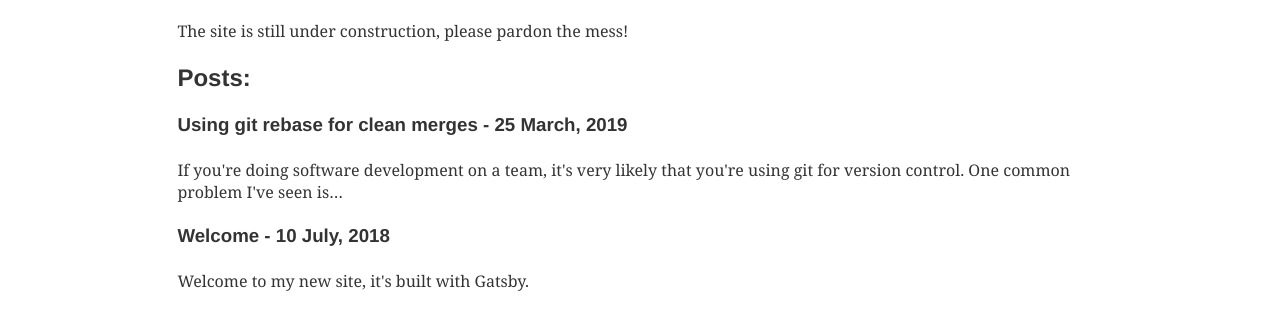
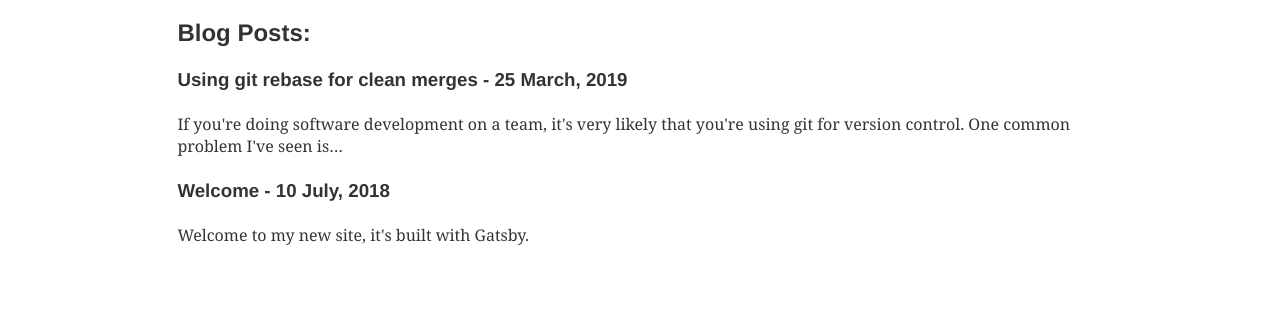
Before and after one commit to erikthered/erikthered.me, a Gatsby site: page / in a window 1280 px wide. Shown: the part 121-450 px from the top of the page. Built offline with nearby package versions, Linux system fonts and the light colour scheme; Gatsby itself is replaced by a stand-in of ours; some packages are replaced by stand-ins of ours; what typography-theme-github would draw is missing.

Commit message:
Remove under construction text

```diff
--- a/src/pages/index.js
+++ b/src/pages/index.js
@@ -7,8 +7,7 @@ export default ({ data }) => {
   return (
     <Layout>
       <div>
-        <p>The site is still under construction, please pardon the mess!</p>
-        <h2>Posts:</h2>
+        <h2>Blog Posts:</h2>
         {data.allFile.edges.map(({ node: { childMarkdownRemark: node } }) => (
           <div key={node.id}>
             <Link
```
